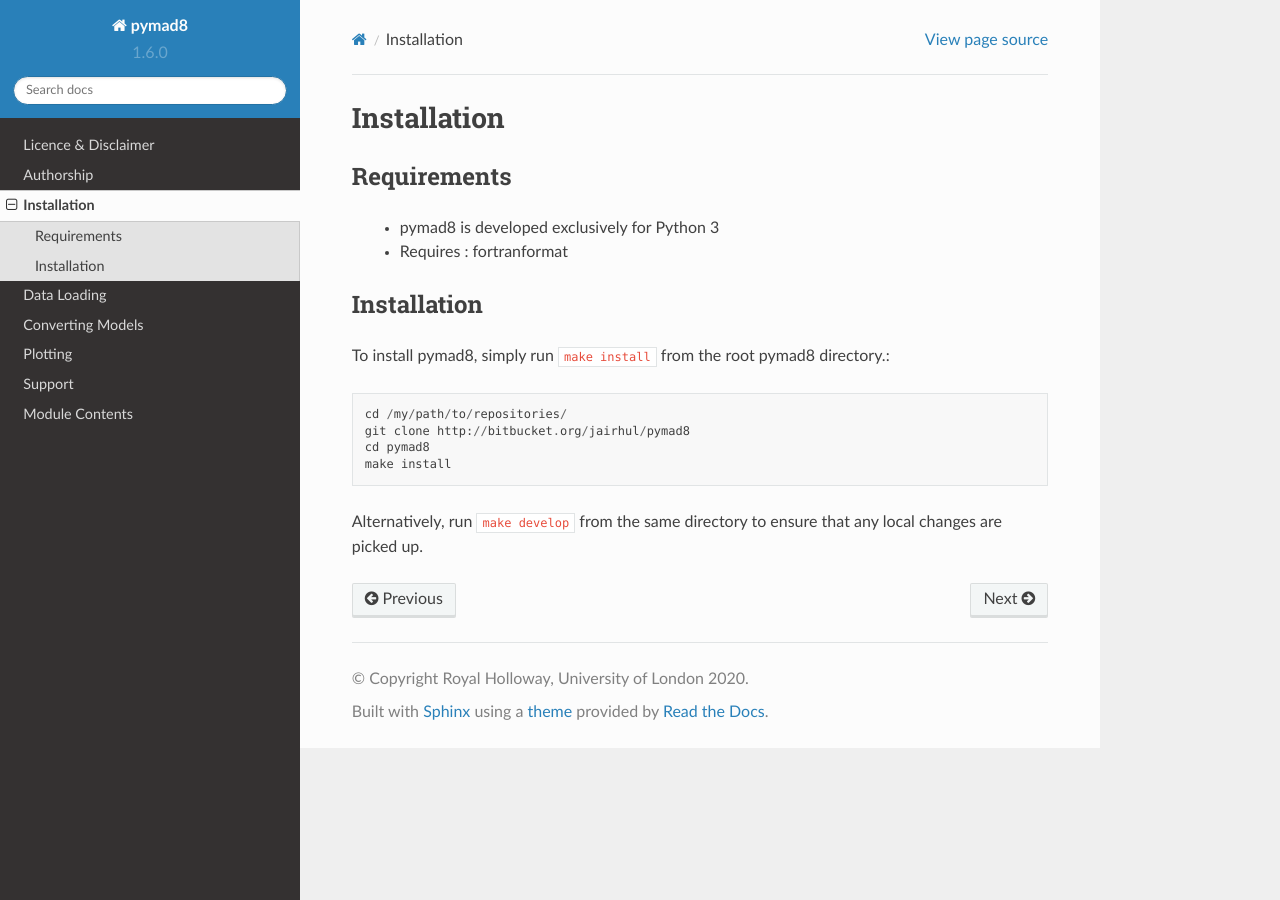
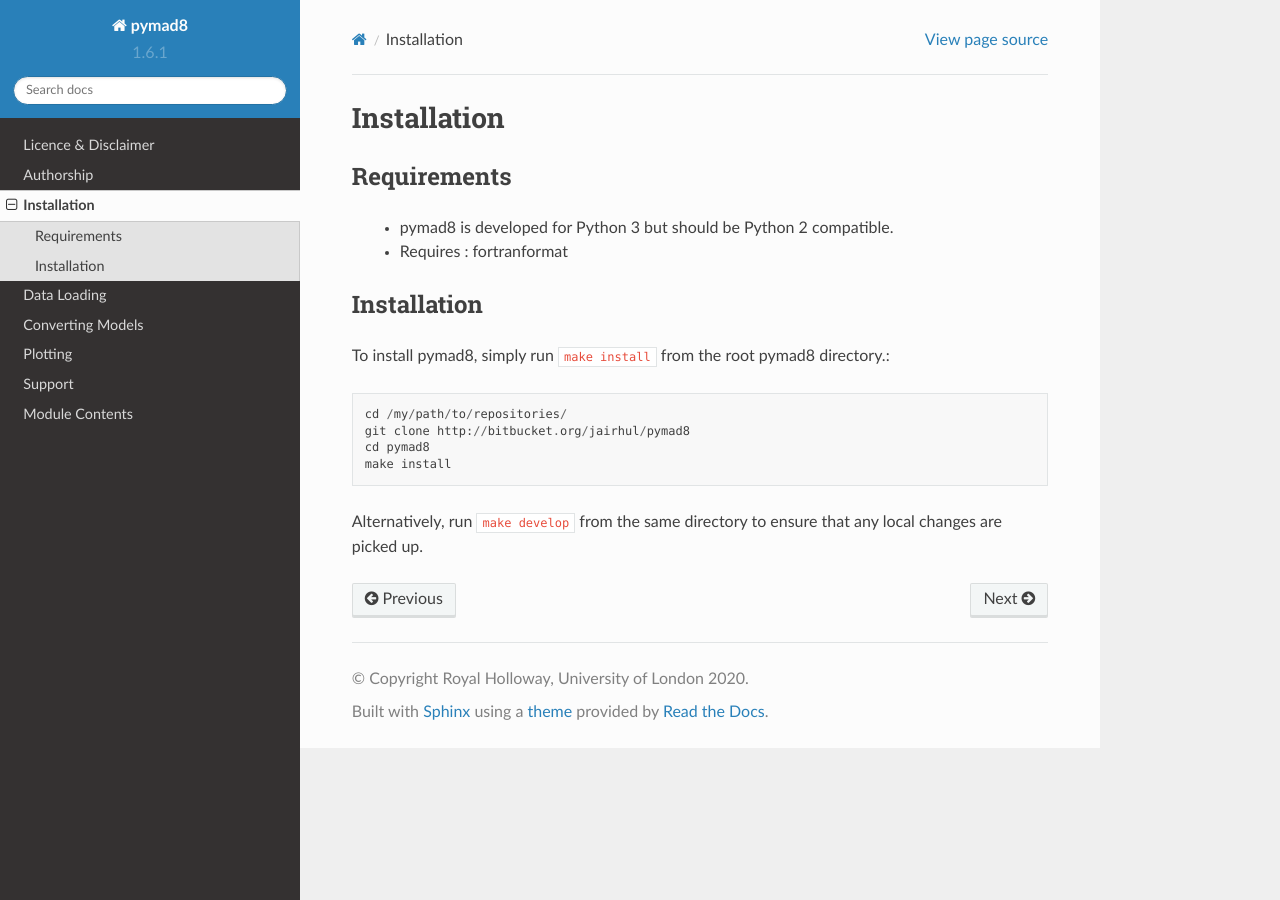
Before and after one commit to bdsim-collaboration/pymad8, a Sphinx documentation site: the page built from docs/source/installation.rst, in a window 1280 px wide. Built offline with Sphinx 7.4.7 and the Read the Docs theme 2.0.0, drawn with Linux system fonts in a browser that asks for light colours.

Commit message:
Update documentation for tagged version.

```diff
--- a/docs/source/conf.py
+++ b/docs/source/conf.py
@@ -56,9 +56,9 @@ author = u'S Boogert, A Abramov, L Nevay, W Shields, J Snuverink, S Walker'
 # built documents.
 #
 # The short X.Y version.
-version = u'1.6.0'
+version = u'1.6.1'
 # The full version, including alpha/beta/rc tags.
-release = u'1.6.0'
+release = u'1.6.1'
 
 # The language for content autogenerated by Sphinx. Refer to documentation
 # for a list of supported languages.
--- a/docs/source/installation.rst
+++ b/docs/source/installation.rst
@@ -6,7 +6,7 @@ Installation
 Requirements
 ------------
 
- * pymad8 is developed exclusively for Python 3
+ * pymad8 is developed for Python 3 but should be Python 2 compatible.
  * Requires : fortranformat
 
 Installation
--- a/setup.cfg
+++ b/setup.cfg
@@ -1,5 +1,5 @@
 [bumpversion]
-current_version = 1.6.0
+current_version = 1.6.1
 commit = True
 tag = True
 
--- a/setup.py
+++ b/setup.py
@@ -2,7 +2,7 @@ from setuptools import setup, find_packages
 
 setup(
     name='pymad8',
-    version='1.6.0',
+    version='1.6.1',
     packages=find_packages(exclude=["docs", "tests", "old"]),
     # Not sure how strict these need to be...
     install_requires=["matplotlib >= 1.7.1",
```
Also changed, not shown: 1 other file.
